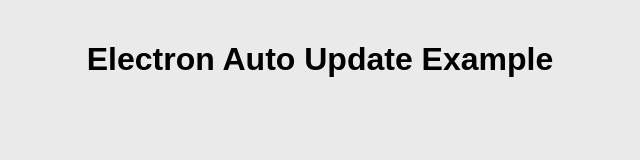
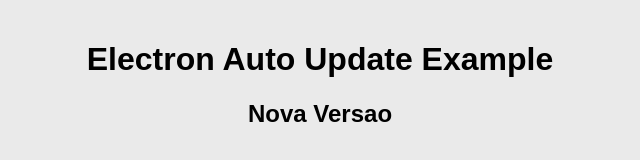
Before and after one commit to renatomc/electron-auto-update-relseases, an Electron app: page index.html in a window 800 px wide. Shown: the whole page, without its empty margins (80-720 px from the left). Drawn offline with Linux system fonts and the light colour scheme; no server answers.

Commit message:
new Version

```diff
--- a/index.html
+++ b/index.html
@@ -31,6 +31,7 @@
 
 <body>
   <h1>Electron Auto Update Example</h1>
+  <h2>Nova Versao</h2>
   <p id="version"></p>
   <div id="notification" class="hidden">
     <p id="message"></p>
--- a/main.js
+++ b/main.js
@@ -52,6 +52,7 @@
 autoUpdater.on('update-available', (arg1) => {
   mainWindow.webContents.send('update_available',{teste: arg1});
 });
+
 autoUpdater.on('update-downloaded', () => {
   mainWindow.webContents.send('update_downloaded');
 });
--- a/package.json
+++ b/package.json
@@ -1,6 +1,6 @@
 {
   "name": "auto-update-releases",
-  "version": "1.0.0",
+  "version": "1.0.1",
   "description": "",
   "main": "main.js",
   "scripts": {
```
